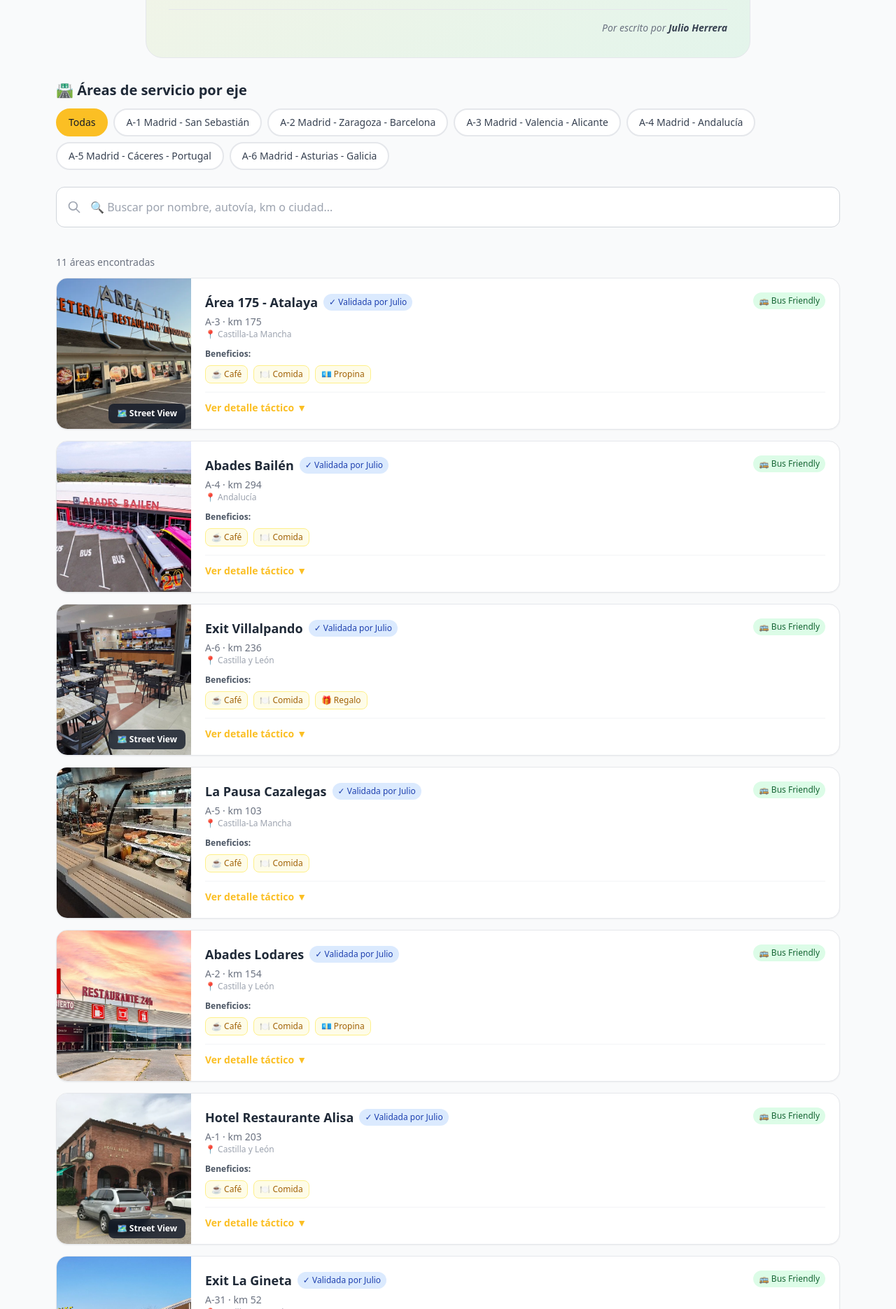
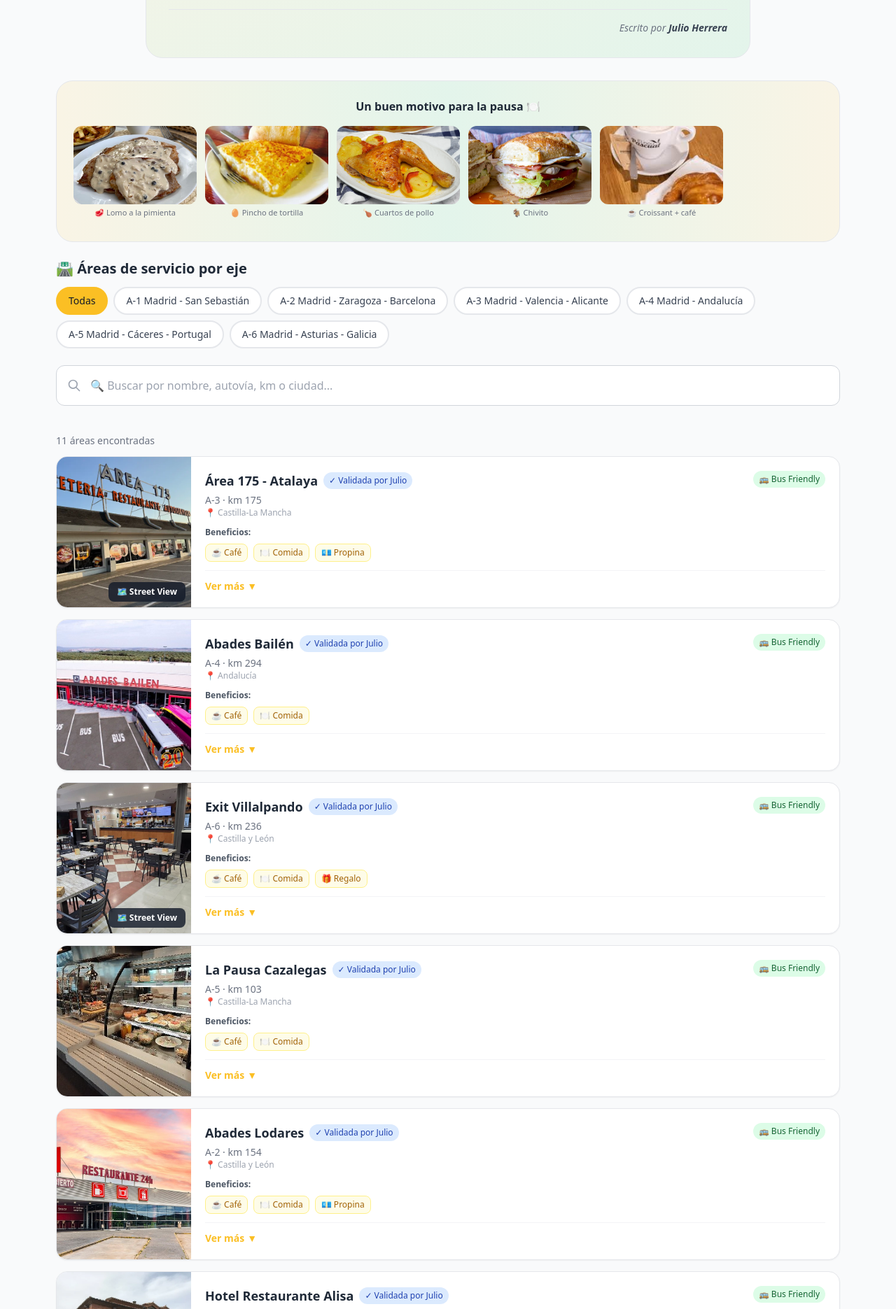
Before and after one commit to julioherrera19/hojaderutabus, a plain HTML site: page index.html in a window 1280 px wide. Shown: the part 961-2832 px from the top of the page at 70% size. Drawn offline with nearby package versions, Linux system fonts and the light colour scheme.

Commit message:
Mejora copy de paradas, añade galería de platos KISS y actualiza redes sociales

```diff
--- a/css/styles.css
+++ b/css/styles.css
@@ -155,3 +155,15 @@ body {
 .animate-fade-in {
     animation: fade-in 0.4s ease-out;
 }
+
+/* ===================================
+   Mini galería de platos (Intro) - KISS
+   =================================== */
+.scrollbar-hide::-webkit-scrollbar {
+    display: none;
+}
+
+.scrollbar-hide {
+    -ms-overflow-style: none;
+    scrollbar-width: none;
+}
--- a/index.html
+++ b/index.html
@@ -186,8 +186,37 @@
             </div>
             <div class="mt-4 pt-4 border-t border-gray-200 dark:border-gray-700 text-right">
                 <p class="text-sm text-gray-500 dark:text-gray-400 italic">
-                    Por escrito por <strong class="text-gray-700 dark:text-gray-300">Julio Herrera</strong>
+                    Escrito por <strong class="text-gray-700 dark:text-gray-300">Julio Herrera</strong>
                 </p>
+            </div>
+        </div>
+    </section>
+
+    <!-- Galería de platos -->
+    <section id="food-gallery-section" class="section-content active max-w-6xl mx-auto px-4 mb-6">
+        <div class="bg-gradient-to-r from-bus-yellow/10 via-bus-green/10 to-bus-yellow/10 dark:from-gray-800 dark:to-gray-800 rounded-2xl sm:rounded-3xl p-4 sm:p-6 border border-gray-200 dark:border-gray-700">
+            <p class="text-sm sm:text-base font-bold text-gray-800 dark:text-white mb-4 text-center">Un buen motivo para la pausa 🍽️</p>
+            <div id="foodGallery" class="flex gap-3 overflow-x-auto pb-2 scrollbar-hide snap-x snap-mandatory">
+                <div class="shrink-0 w-36 sm:w-44 snap-center">
+                    <img src="assets/img/lomo_en_salsa_de_pimienta_2.webp" alt="Lomo a la pimienta" class="w-full h-24 sm:h-28 object-cover rounded-xl" loading="lazy">
+                    <p class="text-[11px] text-center text-gray-500 dark:text-gray-400 mt-1 truncate px-1">🥩 Lomo a la pimienta</p>
+                </div>
+                <div class="shrink-0 w-36 sm:w-44 snap-center">
+                    <img src="assets/img/pincho_tortilla.webp" alt="Pincho de tortilla" class="w-full h-24 sm:h-28 object-cover rounded-xl" loading="lazy">
+                    <p class="text-[11px] text-center text-gray-500 dark:text-gray-400 mt-1 truncate px-1">🥚 Pincho de tortilla</p>
+                </div>
+                <div class="shrink-0 w-36 sm:w-44 snap-center">
+                    <img src="assets/img/Cuartos-de-pollo-asado-con-patatas-scaled.webp" alt="Cuartos de pollo" class="w-full h-24 sm:h-28 object-cover rounded-xl" loading="lazy">
+                    <p class="text-[11px] text-center text-gray-500 dark:text-gray-400 mt-1 truncate px-1">🍗 Cuartos de pollo</p>
+                </div>
+                <div class="shrink-0 w-36 sm:w-44 snap-center">
+                    <img src="assets/img/chivito.jpg" alt="Chivito" class="w-full h-24 sm:h-28 object-cover rounded-xl" loading="lazy">
+                    <p class="text-[11px] text-center text-gray-500 dark:text-gray-400 mt-1 truncate px-1">🐐 Chivito</p>
+                </div>
+                <div class="shrink-0 w-36 sm:w-44 snap-center">
+                    <img src="assets/img/croissant.jpg" alt="Croissant + café" class="w-full h-24 sm:h-28 object-cover rounded-xl" loading="lazy">
+                    <p class="text-[11px] text-center text-gray-500 dark:text-gray-400 mt-1 truncate px-1">☕ Croissant + café</p>
+                </div>
             </div>
         </div>
     </section>
@@ -284,12 +313,12 @@
         <div class="max-w-6xl mx-auto px-4 py-6">
             <!-- Redes Sociales -->
             <div class="flex justify-center gap-4 mb-4">
-                <a href="#" id="instagramLink" class="text-gray-400 hover:text-pink-600 transition-colors" aria-label="Instagram" target="_blank" rel="noopener">
+                <a href="https://www.instagram.com/julio_herrera19?igsh=MWk2czcxcHJhMmNneQ==" id="instagramLink" class="text-gray-400 hover:text-pink-600 transition-colors" aria-label="Instagram" target="_blank" rel="noopener">
                     <svg class="w-6 h-6" fill="currentColor" viewBox="0 0 24 24">
                         <path d="M12 2.163c3.204 0 3.584.012 4.85.07 3.252.148 4.771 1.691 4.919 4.919.058 1.265.069 1.645.069 4.849 0 3.205-.012 3.584-.069 4.849-.149 3.225-1.664 4.771-4.919 4.919-1.266.058-1.644.07-4.85.07-3.204 0-3.584-.012-4.849-.07-3.26-.149-4.771-1.699-4.919-4.92-.058-1.265-.07-1.644-.07-4.849 0-3.204.013-3.583.07-4.849.149-3.227 1.664-4.771 4.919-4.919 1.266-.057 1.645-.069 4.849-.069zm0-2.163c-3.259 0-3.667.014-4.947.072-4.358.2-6.78 2.618-6.98 6.98-.059 1.281-.073 1.689-.073 4.948 0 3.259.014 3.668.072 4.948.2 4.358 2.618 6.78 6.98 6.98 1.281.058 1.689.072 4.948.072 3.259 0 3.668-.014 4.948-.072 4.354-.2 6.782-2.618 6.979-6.98.059-1.28.073-1.689.073-4.948 0-3.259-.014-3.667-.072-4.947-.196-4.354-2.617-6.78-6.979-6.98-1.281-.059-1.69-.073-4.949-.073zm0 5.838c-3.403 0-6.162 2.759-6.162 6.162s2.759 6.163 6.162 6.163 6.162-2.759 6.162-6.163c0-3.403-2.759-6.162-6.162-6.162zm0 10.162c-2.209 0-4-1.79-4-4 0-2.209 1.791-4 4-4s4 1.791 4 4c0 2.21-1.791 4-4 4zm6.406-11.845c-.796 0-1.441.645-1.441 1.44s.645 1.44 1.441 1.44c.795 0 1.439-.645 1.439-1.44s-.644-1.44-1.439-1.44z"/>
                     </svg>
                 </a>
-                <a href="#" id="tiktokLink" class="text-gray-400 hover:text-gray-900 dark:hover:text-white transition-colors" aria-label="TikTok" target="_blank" rel="noopener">
+                <a href="https://www.tiktok.com/@julioherreral19?_r=1&_t=ZN-95VqqTm99zK" id="tiktokLink" class="text-gray-400 hover:text-gray-900 dark:hover:text-white transition-colors" aria-label="TikTok" target="_blank" rel="noopener">
                     <svg class="w-6 h-6" fill="currentColor" viewBox="0 0 24 24">
                         <path d="M12.525.02c1.31-.02 2.61-.01 3.91-.02.08 1.53.63 3.09 1.75 4.17 1.12 1.11 2.7 1.62 4.24 1.79v4.03c-1.44-.05-2.89-.35-4.2-.97-.57-.26-1.1-.59-1.62-.93v6.16c0 2.52-1.12 4.84-2.9 6.24-1.72 1.39-4.02 1.9-6.18 1.39-2.26-.52-4.19-2.16-5.08-4.29-.89-2.13-.58-4.64.81-6.48 1.39-1.84 3.71-2.86 6.01-2.64v4.07c-.97-.22-2.01.1-2.66.86-.65.76-.81 1.85-.41 2.77.4.92 1.28 1.56 2.27 1.64.99.08 1.96-.37 2.56-1.16.6-.79.82-1.82.6-2.8V.02z"/>
                     </svg>
@@ -297,7 +326,7 @@
             </div>
 
             <div class="text-center text-sm text-gray-500 dark:text-gray-400">
-                <p>Desarrollado por Julio Herrera © 2025</p>
+                <p>Desarrollado por Julio Herrera © 2026</p>
             </div>
         </div>
     </footer>
--- a/js/app.js
+++ b/js/app.js
@@ -11,6 +11,7 @@ import { initFilters, filterParadas } from './modules/filters.js';
 import { renderCards } from './modules/cards.js';
 import { initMap, updateMapMarkers } from './modules/map.js';
 import { initSubmissions, initSocialLinks } from './modules/submissions.js';
+import { initFoodGallery } from './modules/food-gallery.js';
 import { loadParadas } from './modules/data.js';
 
 /**
@@ -33,6 +34,7 @@ async function initApp() {
     });
     initSubmissions();
     initSocialLinks();
+    initFoodGallery();
 
     // 4. Renderizar contenido inicial
     renderCards();
--- a/js/modules/cards.js
+++ b/js/modules/cards.js
@@ -68,7 +68,7 @@ function createCard(p, index) {
                 ${createBenefitsSection(p.ventajas)}
 
                 <button onclick="window.toggleDetail(${index})" class="text-bus-yellow text-sm font-semibold hover:underline flex items-center gap-1">
-                    Ver detalle táctico <span class="transform transition-transform">▼</span>
+                    Ver más <span class="transform transition-transform">▼</span>
                 </button>
 
                 <div id="detail-${index}" class="card-detail">
--- /dev/null
+++ b/js/modules/food-gallery.js
@@ -0,0 +1,15 @@
+/**
+ * Mini galería de platos - KISS: auto-scroll nativo
+ */
+export function initFoodGallery() {
+    const gallery = document.getElementById('foodGallery');
+    if (!gallery) return;
+
+    let dir = 1;
+    setInterval(() => {
+        const maxScroll = gallery.scrollWidth - gallery.clientWidth;
+        if (gallery.scrollLeft >= maxScroll - 2) dir = -1;
+        if (gallery.scrollLeft <= 2) dir = 1;
+        gallery.scrollBy({ left: dir * gallery.clientWidth * 0.6, behavior: 'smooth' });
+    }, 2500);
+}
--- a/js/modules/navigation.js
+++ b/js/modules/navigation.js
@@ -16,6 +16,7 @@ export function showSection(sectionId) {
     const sections = {
         hero: document.getElementById('hero'),
         intro: document.getElementById('intro'),
+        foodGallery: document.getElementById('food-gallery-section'),
         filters: document.getElementById('filters'),
         search: document.getElementById('search'),
         areas: document.getElementById('areas-section'),
@@ -28,6 +29,7 @@ export function showSection(sectionId) {
         case 'inicio':
             sections.hero?.classList.add(CONFIG.CLASSES.ACTIVE);
             sections.intro?.classList.add(CONFIG.CLASSES.ACTIVE);
+            sections.foodGallery?.classList.add(CONFIG.CLASSES.ACTIVE);
             sections.filters?.classList.add(CONFIG.CLASSES.ACTIVE);
             sections.search?.classList.add(CONFIG.CLASSES.ACTIVE);
             sections.areas?.classList.add(CONFIG.CLASSES.ACTIVE);
--- a/paradas.json
+++ b/paradas.json
@@ -8,7 +8,7 @@
     "verificado": true,
     "apto15m": true,
     "comunidad": "Castilla-La Mancha",
-    "detalle_oro": "Parking muy amplio. Si avisas con antelación suelen reservar zona para grupos. Café de cortesía para el chófer.",
+    "detalle_oro": "Parking amplio y cómodo para aparcar sin estrés. Aquí siempre invitan a comer al conductor (¡solo tienes que firmar el ticket!). Dato extra: al firmar el ticket en caja te dan propina de 5€ si llevas menos de 16 pax, y de 10€ si llevas más de 16 pax. ☕ Café de cortesía para el chófer.",
     "ventajas": ["☕ Café", "🍽️ Comida", "💶 Propina"],
     "lat": 39.537586,
     "lng": -2.254791,
@@ -27,7 +27,7 @@
     "verificado": true,
     "apto15m": true,
     "comunidad": "Andalucía",
-    "detalle_oro": "La parada logística reina. Carril de buses directo a puerta. Buffet muy ágil para grupos de 50+ personas.",
+    "detalle_oro": "La parada logística reina de la A-4. Carril de buses directo a puerta, sin maniobras. Parking amplio y vigilado con zona segregada para autocares. Aquí comes tranquilo: menú del día con 3 primeros + 3 segundos, bebida y postre incluido. Ideal para grupos de 50+ pax, el buffet va ágil. Empleados atentos y acostumbrados a tratar con conductores. Punto estratégico: cruce de todas las vías principales de Andalucía.",
     "ventajas": ["☕ Café", "🍽️ Comida"],
     "lat": 38.143523,
     "lng": -3.728365,
@@ -45,7 +45,7 @@
     "verificado": true,
     "apto15m": true,
     "comunidad": "Castilla y León",
-    "detalle_oro": "Excelente parking para pesados. Punto estratégico para relevos antes de subir hacia el norte (Asturias/Galicia).",
+    "detalle_oro": "Punto super estratégico para el eje norte: Galicia (Lugo, A Coruña, Ourense), Oviedo y Gijón. Aquí paran muchas líneas de ALSA a diario. Zona de conductores con detalles discrecionales. Aparcas bien en las dársenas, sin complicaciones.",
     "ventajas": ["☕ Café", "🍽️ Comida", "🎁 Regalo"],
     "lat": 41.859882,
     "lng": -5.416827,
@@ -64,7 +64,7 @@
     "verificado": true,
     "apto15m": true,
     "comunidad": "Castilla-La Mancha",
-    "detalle_oro": "Entrada muy limpia desde la autovía. Evita coincidir con hora punta de camiones para aparcar pegado al restaurante.",
+    "detalle_oro": "Me ha sacado de algún apuro en rutas hacia Cáceres. Está muy cerca de Madrid (puede ser ventaja o desventaja según tu ruta). Chivito recomendado: solo te piden firmar el ticket con matrícula, nº de pax, empresa y origen-destino. Entrada limpia desde la autovía, evita coincidir con hora punta de camiones.",
     "ventajas": ["☕ Café", "🍽️ Comida"],
     "lat": 39.994038,
     "lng": -4.692060,
@@ -82,7 +82,7 @@
     "verificado": true,
     "apto15m": true,
     "comunidad": "Castilla y León",
-    "detalle_oro": "Estándar Abades: limpieza impecable y zona de parking segregada y segura para el bus.",
+    "detalle_oro": "Una de las primeras que paré y super bien. En verano va a tope: paran muchos buses de línea hacia Zaragoza. Baños amplios y limpios. Buen trato con el personal: al terminar de comer te piden pasar por caja y casi siempre te dan propina en un sobre (unos 10€). Estándar Abades: parking inmaculado y zona segregada segura para el bus.",
     "ventajas": ["☕ Café", "🍽️ Comida", "💶 Propina"],
     "lat": 41.190525,
     "lng": -2.403684,
@@ -100,7 +100,7 @@
     "verificado": true,
     "apto15m": true,
     "comunidad": "Castilla y León",
-    "detalle_oro": "Situado en Lerma. Aunque está en travesía, el parking es apto para 15m y se come de maravilla.",
+    "detalle_oro": "Hotel algo escondido en Lerma, pero mucho más tranquilo que Quintanapalla (donde si paran 4 buses tardan un huevo en servir). Aquí te tratan bien y te invitan a comer: el pincho de tortilla está muy bueno. Se aparca bien y no te desvías casi nada de la autovía. Aunque está en travesía, el parking es apto para 15m y se come de maravilla.",
     "ventajas": ["☕ Café", "🍽️ Comida"],
     "lat": 42.031926,
     "lng": -3.759308,
@@ -119,7 +119,7 @@
     "verificado": true,
     "apto15m": true,
     "comunidad": "Castilla-La Mancha",
-    "detalle_oro": "Parking exterior inmenso. Ideal para rutas hacia Alicante y Benidorm. Acceso sin maniobras.",
+    "detalle_oro": "Sin duda de las mejores opciones para parar si vas hacia Alicante o Benidorm desde Madrid (o al revés). Zona amplia para conductores y variedad para comer (eso si te da tiempo, compañero). Suelen dar algún regalo. Parking exterior inmenso, acceso sin maniobras.",
     "ventajas": ["☕ Café", "🍽️ Comida", "🎁 Regalo"],
     "lat": 39.135446,
     "lng": -2.039193,
@@ -131,14 +131,14 @@
   },
   {
     "id": 8,
-    "nombre": "La Pausa 15 - Quintanapalla",
+    "nombre": "Área de Servicio Quintanapalla",
     "km": 247,
     "autovia": "AP-1",
     "corredor": "A-1 Madrid - San Sebastián · Burgos - Pamplona",
     "verificado": true,
     "apto15m": true,
     "comunidad": "Castilla y León",
-    "detalle_oro": "Ubicación clave tras pasar Burgos. Parking enorme de fácil maniobra para 15m. Abierto 24h.",
+    "detalle_oro": "Muy buena parada dirección San Sebastián - Francia. Parking amplio, se puede aparcar justo delante. El chivito de aquí también es buena recomendación. Ubicación clave tras pasar Burgos, parking enorme de fácil maniobra para 15m. Abierto 24h.",
     "ventajas": ["☕ Café", "🍽️ Comida"],
     "lat": 42.403941,
     "lng": -3.550321,
@@ -157,7 +157,7 @@
     "verificado": true,
     "apto15m": true,
     "comunidad": "Aragón",
-    "detalle_oro": "Área de autopista muy cómoda. Viales de aceleración y deceleración largos, ideal para buses de 15m. Muy práctica para paradas rápidas de grupos grandes.",
+    "detalle_oro": "Área de servicio muy grande. Ojo: dependiendo del sentido puede tocar cruzar el puente sobre la autovía. Zona extensa para aparcar, suele haber zonas habilitadas para autocares. Sin duda la especialidad es el lomo a la pimienta (pídelo). Muy práctica para paradas rápidas de grupos grandes. Viales de aceleración y deceleración largos, ideal para buses de 15m.",
     "ventajas": ["☕ Café", "🍽️ Comida"],
     "lat": 41.523888,
     "lng": -0.397323,
@@ -176,7 +176,7 @@
     "verificado": true,
     "apto15m": true,
     "comunidad": "Castilla-La Mancha",
-    "detalle_oro": "Diseño circular del área que facilita enormemente la circulación de buses largos. Muy cómodo para parar dirección Madrid. Servicios amplios y limpios.",
+    "detalle_oro": "Mi último descubrimiento y nos tratan super bien. Ojo: te tienes que armar de paciencia (no hacen falta tickets ni nada, te invitan a todo). El café está muy bueno. Esta compensa más sentido Castellón. Diseño circular del área que facilita la circulación de buses largos. Muy cómodo para parar dirección Madrid. Servicios amplios y limpios.",
     "ventajas": ["☕ Café", "🍽️ Comida"],
     "lat": 39.519595,
     "lng": -1.751728,
@@ -197,7 +197,8 @@
     "lng": -6.3617,
     "verificado": true,
     "apto15m": true,
-    "detalle_oro": "Nueva apertura. Estándar Abades con parking inmenso para buses. Punto clave para rutas hacia Portugal o Sevilla/Huelva por la Plata.",
+    "detalle_oro": "Estándar Abades: parking inmenso para buses. Punto clave para rutas hacia Portugal o Sevilla/Huelva por la Plata.",
+    "ventajas": ["☕ Café", "🍽️ Comida", "💶 Propina"],
     "imagen": "assets/img/abades-merida-exterior-800x533.jpg",
     "street_view": "assets/img/street_view_abades_merida.png"
   }
```
Also changed, not shown: thank-you.html (+3 -3 lines), assets/img/Cuartos-de-pollo-asado-con-patatas-scaled.webp (added), assets/img/chivito.jpg (added), assets/img/croissant.jpg (added), assets/img/lomo_en_salsa_de_pimienta_2.webp (added), assets/img/pincho_tortilla.webp (added).
